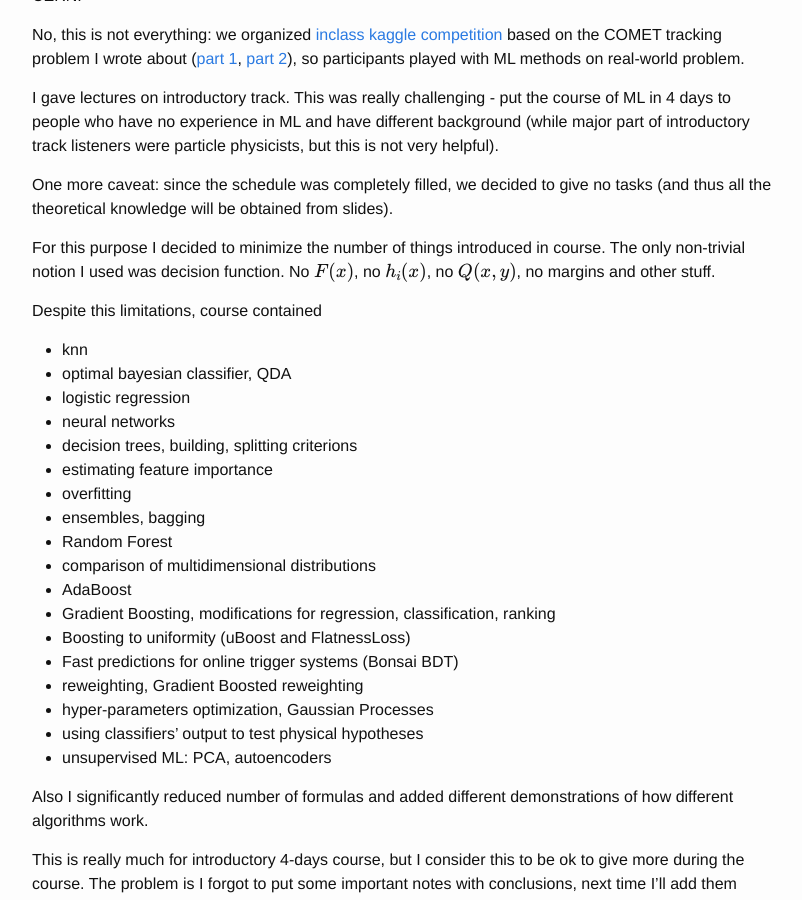
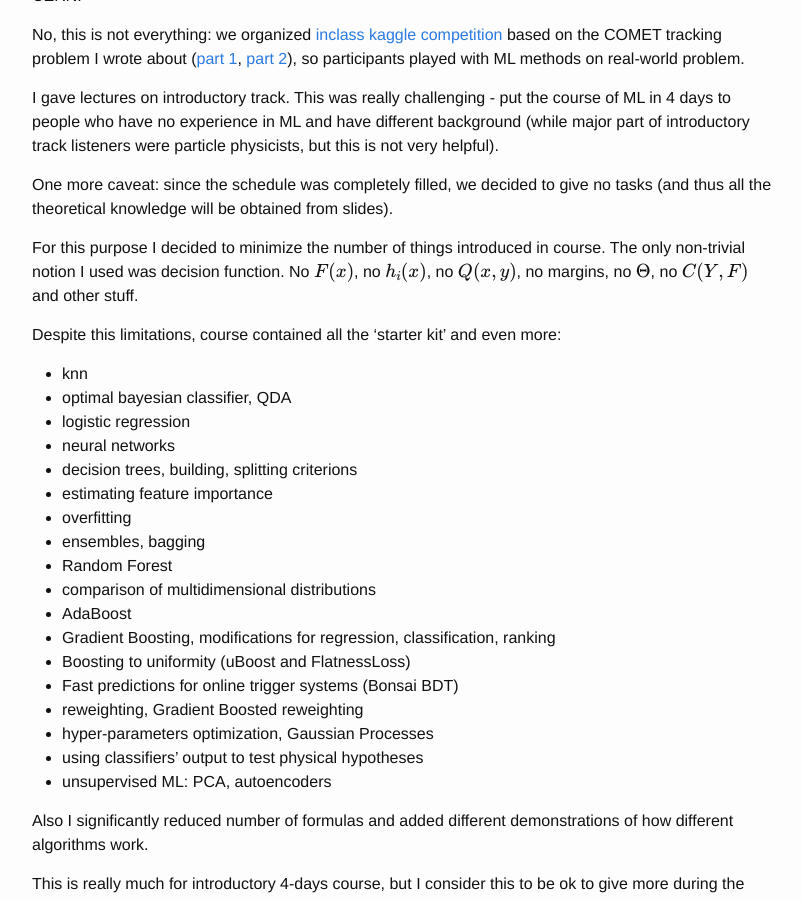
Before and after one commit to arogozhnikov/arogozhnikov.github.io, a Jekyll site: the page built from _posts/2015-09-07-mlhep_slides.markdown, in a window 1280 px wide and 900 px high, scrolled down 404 px. Shown: the whole window, without its empty margins (238-1040 px from the left). Built offline with Jekyll 4.4.1, drawn with Linux system fonts in a browser that asks for light colours; formulas are drawn with MathJax 3.

```diff
--- a/_posts/2015-09-07-mlhep_slides.markdown
+++ b/_posts/2015-09-07-mlhep_slides.markdown
@@ -26,9 +28,9 @@
 will be obtained from slides).
 
 For this purpose I decided to minimize the number of things introduced in course. The only non-trivial notion I used was decision function.
-No $F(x)$, no $h_i(x)$, no $Q(x, y)$, no margins and other stuff.
+No $F(x)$, no $h_i(x)$, no $Q(x, y)$, no margins, no $\Theta$, no $C(Y, F)$ and other stuff.
 
-Despite this limitations, course contained
+Despite this limitations, course contained all the 'starter kit' and even more:
 
  * knn
  * optimal bayesian classifier, QDA
```
Also changed, not shown: other parts of _posts/2015-09-07-mlhep_slides.markdown (+2 -0 lines), _posts/---2015-07-08-welcome-to-jekyll.markdown (renamed from _posts/2015-07-08-welcome-to-jekyll.markdown).
